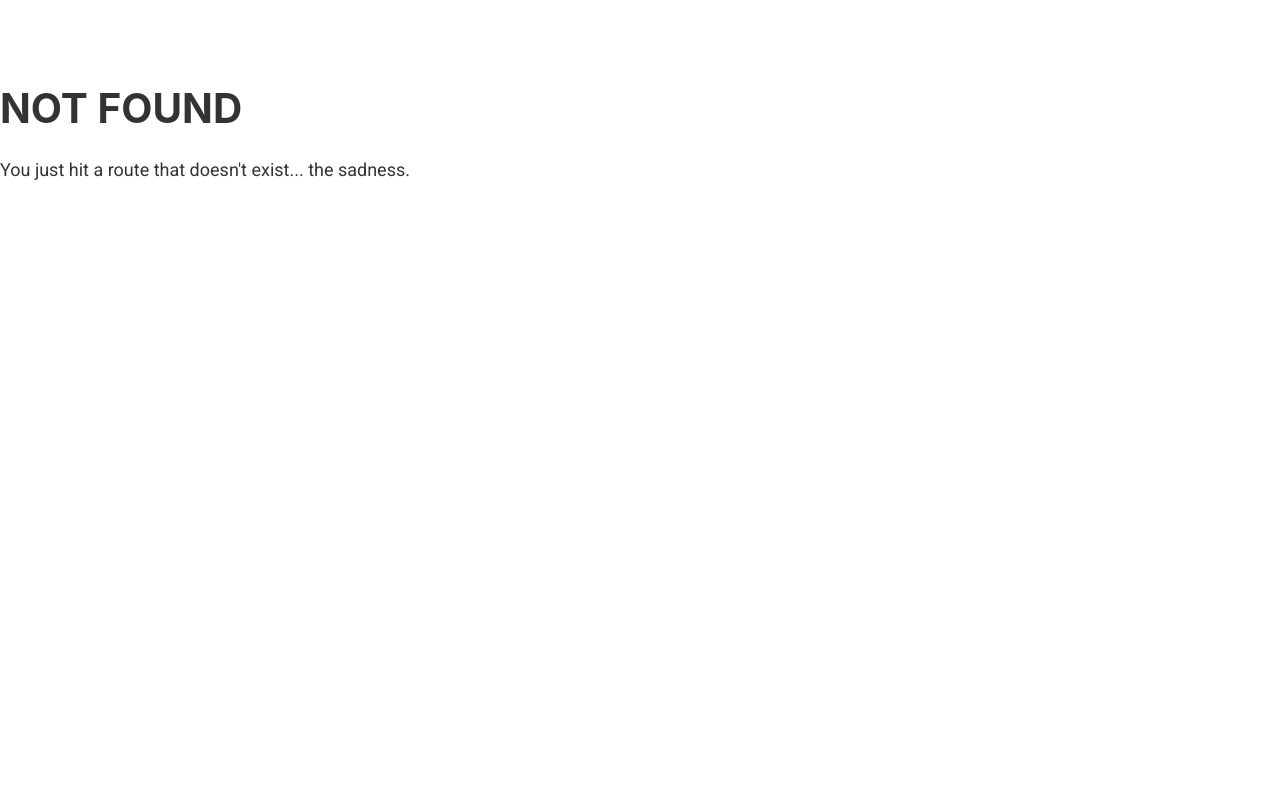
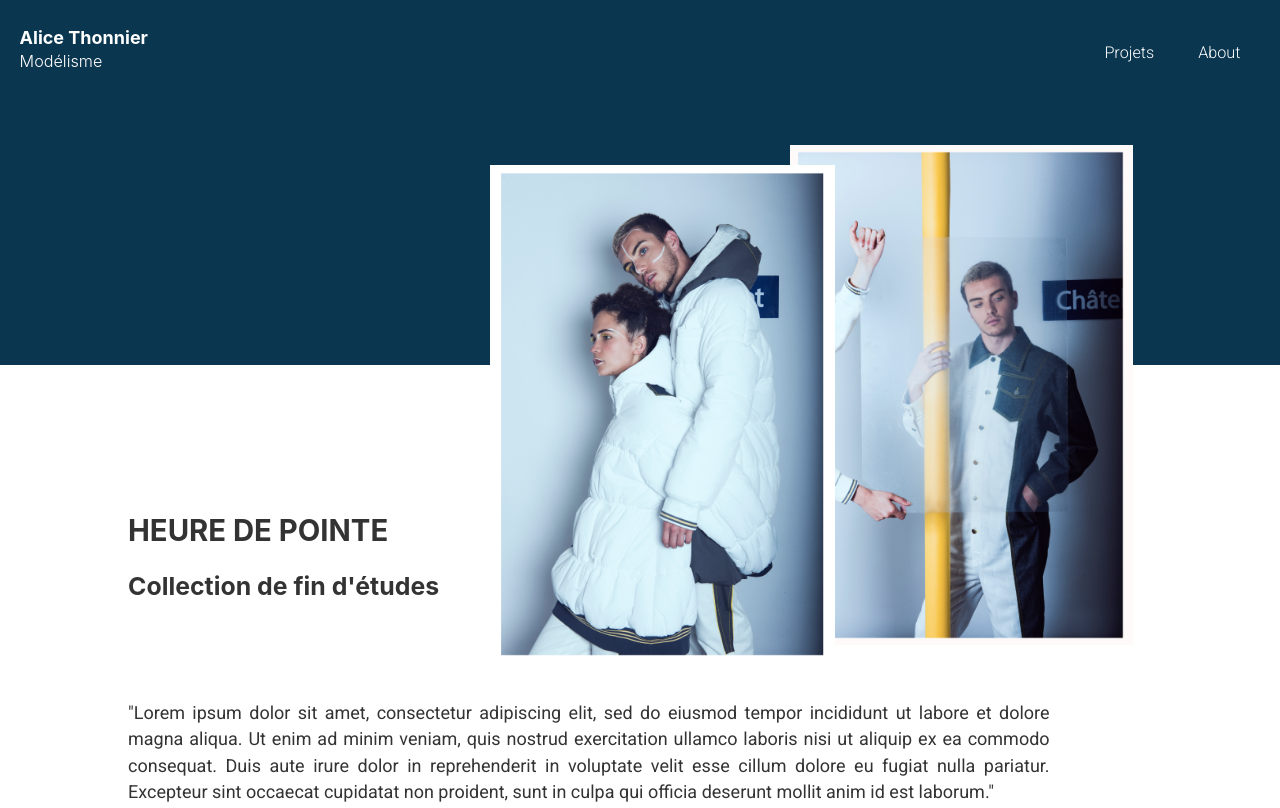
Before and after one commit to Annabendahan/Alice-website, a Gatsby site: page /heuredepointe in a window 1280 px wide. Before the commit this address had no page. Shown: the top 808 px of the page. Built offline with nearby package versions, Linux system fonts and the light colour scheme; Gatsby itself is replaced by a stand-in of ours.

Commit message:
few transition implemented

```diff
--- a/gatsby-config.js
+++ b/gatsby-config.js
@@ -1,6 +1,6 @@
 module.exports = {
   siteMetadata: {
-    title: `AliceThnr`,
+    title: `Alice Thonnier`,
     description: `Modeliste`,
     author: `@gatsbyjs`,
   },
--- a/src/components/header.css
+++ b/src/components/header.css
@@ -7,3 +7,10 @@ justify-content: space-between;
 align-items: center;
 
 }
+
+
+
+.modélisme{
+  font-size: .9rem;
+  font-weight: 300;
+}
--- a/src/components/header.js
+++ b/src/components/header.js
@@ -25,7 +25,7 @@ const Header = ({ siteTitle, siteDescription }) => (
           }}
         >
           {siteTitle}
-          {siteDescription}
+          <h2 className="modélisme"> Modélisme </h2>
         </Link>  </h1> </div>
         <div className='tabs'>
           <Link
@@ -33,6 +33,8 @@ const Header = ({ siteTitle, siteDescription }) => (
           style={{
             padding: `0px 20px`,
             color: `white`,
+            fontWeight: `300`,
+            fontSize: `.9rem`,
             textDecoration: `none`,
           }}
         > Projets </Link>
@@ -40,7 +42,9 @@ const Header = ({ siteTitle, siteDescription }) => (
           to="/projets/"
           style={{
             padding: `0px 20px`,
+            fontWeight: `300`,
             color: `white`,
+            fontSize: `.9rem`,
             textDecoration: `none`,
           }}
         > About </Link>
--- a/src/components/index.css
+++ b/src/components/index.css
@@ -6,9 +6,9 @@
 
 video{
   width: 100%;
-  height: 100vh;
+  height: 80vh;
   margin: auto;
-  margin-top: -125px;
+
   z-index:5;
   position: relative
 }
--- a/src/components/layout.css
+++ b/src/components/layout.css
@@ -1,4 +1,4 @@
-@import url('https://fonts.googleapis.com/css?family=Roboto');
+@import url('https://fonts.googleapis.com/css?family=Roboto:100,300,400,500,700,900');
 
 html {
   font-family: sans-serif;
--- a/src/components/layout.js
+++ b/src/components/layout.js
@@ -25,10 +25,13 @@ const Layout = ({ children }) => (
     `}
     render={data => (
       <>
+      <div className="background">
 
         <Header siteTitle={data.site.siteMetadata.title} />
 
           <main>{children}</main>
+
+          </div>
 
 
 
--- a/src/components/projet1.js
+++ b/src/components/projet1.js
@@ -17,10 +17,16 @@ render() {
 
 
   return(
- <div className="picture1">
+
+<Link to= "/heuredepointe/">
+
+ <div className="picture1" >
     <img  src={pic1} className="pic1" alt="fireSpot" />
 
    </div>
+
+
+   </Link>
     )
 }
 
--- a/src/components/projets.css
+++ b/src/components/projets.css
@@ -14,14 +14,14 @@
 .background{
   background:#0B364F;
   height: 101vh;
- overflow:hidden;
+
 
 }
 
 .background html, body {
 
   font-family: Roboto;
-  overflow:hidden;
+
 
 }
 
@@ -59,6 +59,7 @@
   margin-left: -210px;
   color: white;
   background:#0B364F;
+  font-weight: 600;
 }
 
 
@@ -70,6 +71,7 @@
   margin-left: -145px;
   color: white;
   background:#0B364F;
+  font-weight: 600;
 }
 
 .title3{
@@ -80,6 +82,7 @@
   margin-left: -170px;
   color: white;
   background:#0B364F;
+  font-weight: 600;
 }
 
 img{
@@ -88,7 +91,7 @@ img{
 
 
 .picture1{
-box-shadow: 0 15px 35px rgba(50,50,93,.1), 0 5px 15px rgba(0,0,0,.07);
+
 background: transparent;
       position: relative;
       z-index: 10;
@@ -97,7 +100,7 @@ background: transparent;
 
 .projets:hover .picture2{
 transform: translate(20px, 40px);
-  transition: all 1s ease-out
+  transition: all .5s ease-out
 
 }
 .picture2{
@@ -112,7 +115,7 @@ background: transparent;
 .projets:hover .picture3{
 
 transform: translate(-20px, -20px);
-  transition: all 1s ease-out
+  transition: all .5s ease-out
 
 }
 
@@ -124,3 +127,22 @@ background: transparent;
       transition: all 3s ease-out;
       box-shadow: 0 15px 35px rgba(50,50,93,.1), 0 5px 15px rgba(0,0,0,.07);
 }
+
+.picShow{
+  height: 500px;
+}
+.picShow2{
+  height: 500px;
+  margin-top: -200px;
+}
+
+.desc{
+  margin-top: 100px;
+  width: 90%;
+text-align: justify;}
+
+
+.picDisplay{
+  width: 40%;
+  margin: 40px;
+}
--- /dev/null
+++ b/src/pages/heuredepointe.js
@@ -0,0 +1,101 @@
+import React, {Component} from "react"
+import { Link } from "gatsby"
+
+import Layout from "../components/layout"
+import SEO from "../components/seo"
+import '../components/projets.css'
+import pic1 from '../images/picHDP.png';
+import pic2 from '../images/picHDP2.png';
+import pic3 from '../images/metro (10 sur 13).jpg';
+import pic4 from '../images/metro (18 sur 7).jpg';
+import pic5 from '../images/metro (20 sur 7).jpg';
+import pic6 from '../images/picHDP2.png';
+
+class  HeuredePointe extends Component {
+  state={
+    mount: false
+  }
+
+
+componentDidMount() {
+  this.setState({mount: true})
+}
+
+render() {
+
+
+  return(
+
+    <Layout>
+      <div className="projets">
+        <div className="projet">
+
+            <div className="picture1" >
+            <div style={{
+            transform: this.state.mount? `translateX(100px)` : `translateY(0vh)`,
+            transition: ` all 2s ease-out`,
+            height: `200px`,
+            position: `relative`,
+            zIndex: 30
+          }}>
+            <img  src={pic1} className="picShow" alt="fireSpot" />
+            </div>
+            <div style={{
+            transform: this.state.mount? `translate(400px, -20px)` : `translate(0vh)`,
+            transition: ` all 2s ease-out`,
+            height: `200px`,
+            position: `relative`,
+            zIndex: 25
+          }}>
+            <img  src={pic2} className="picShow2" alt="fireSpot" />
+            </div>
+
+          </div>
+        </div>
+      </div>
+
+
+      <div style={{
+        background: `white`,
+        padding: `150px 10%`,
+         transform: this.state.mount? `translateY(200px)` : `translateY(800vh)`,
+         transition: ` all 2s ease-out`,
+         position: `relative`,
+            zIndex: 5
+      }}>
+
+      <h2> HEURE DE POINTE </h2>
+
+      <h3> Collection de fin d'études </h3>
+
+      <p className="desc"> "Lorem ipsum dolor sit amet, consectetur adipiscing elit,
+       sed do eiusmod tempor incididunt ut labore et dolore magna aliqua.
+       Ut enim ad minim veniam, quis nostrud exercitation ullamco laboris
+       nisi ut aliquip ex ea commodo consequat. Duis aute irure dolor in
+       reprehenderit in voluptate velit esse cillum dolore eu fugiat nulla pariatur.
+       Excepteur sint occaecat cupidatat non proident, sunt in culpa qui officia
+       deserunt mollit anim id est laborum." </p>
+
+
+       <img  src={pic3} className="picDisplay" alt="fireSpot" />
+       <img  src={pic4} className="picDisplay" alt="fireSpot" />
+
+
+      </div>
+
+
+
+
+
+
+    </Layout>
+
+
+    )
+
+}
+
+}
+
+
+export default HeuredePointe
```
Also changed, not shown: src/components/projet4.js (added, +33 -0 lines), src/pages/index.js (+28 -4 lines), src/pages/projets.js (+36 -16 lines), src/images/picHDP2.png (added), src/images/picKnicks.png (added), 3 other files.
